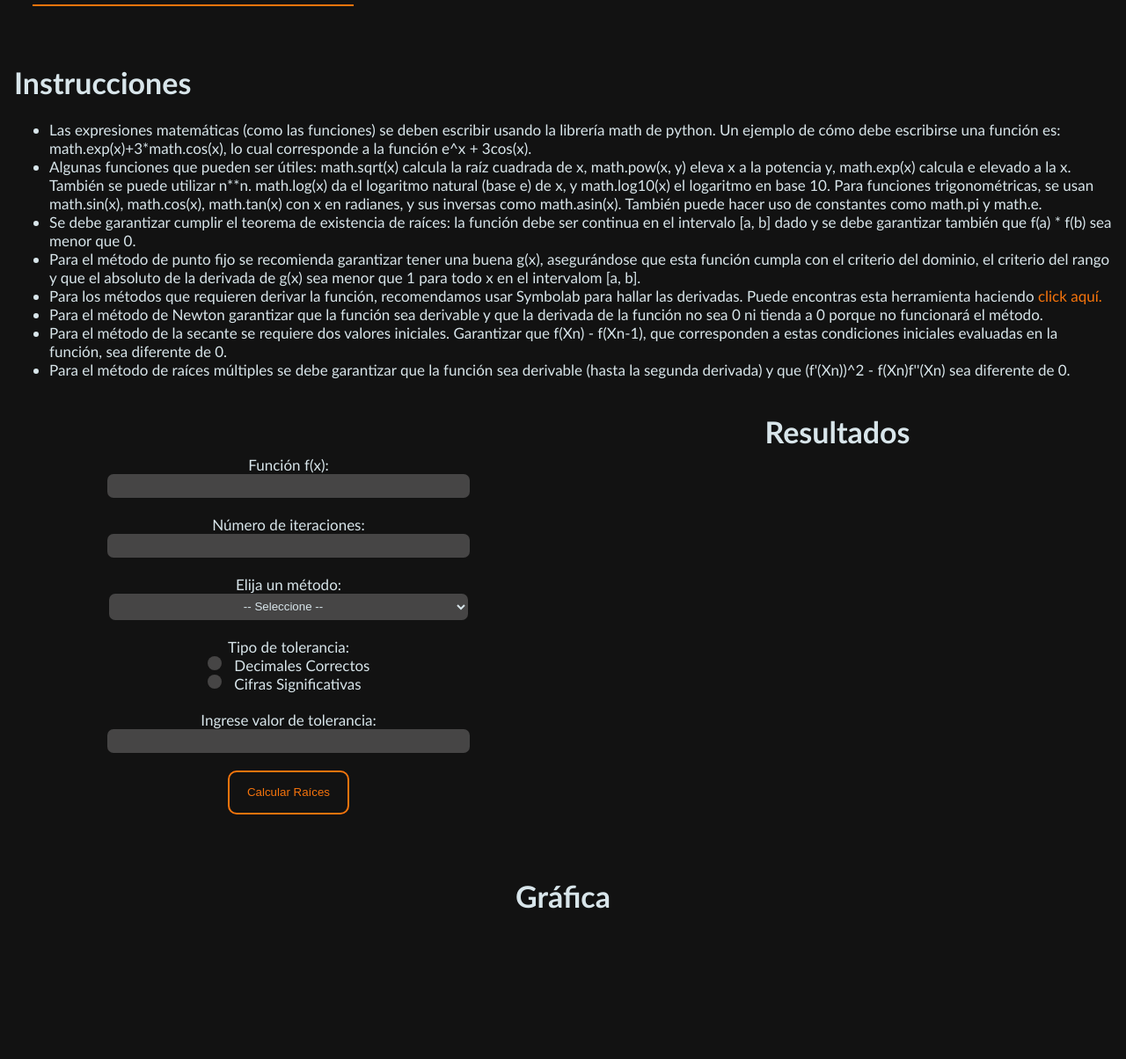
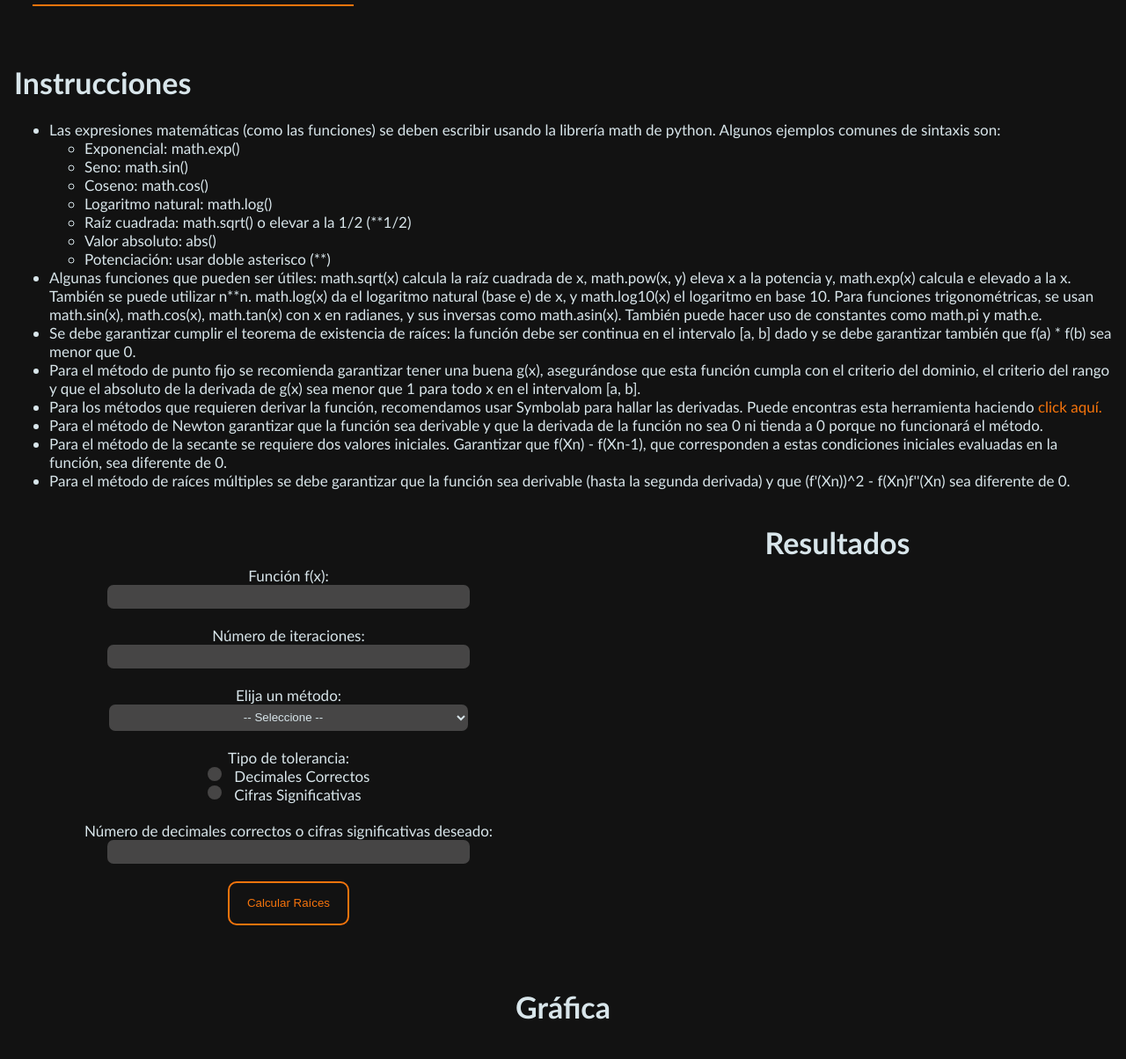
Before and after one commit to JaraCalle/Analisis-numerico, a Django app: template src/templates/inicio.html in a window 1280 px wide. Shown: the part 74-1278 px from the top of the page at 88% size. Before the commit the page ends 1107 px from the top, so only its background shows below. Run offline with Django 5.2, Linux system fonts and the light colour scheme; the template is opened without the code that fills it, so the values that code supplies are empty.

Commit message:
Cambios adicionales en las instrucciones

```diff
--- a/requirements.txt
+++ b/requirements.txt
@@ -1,3 +1,4 @@
+django
 plotly
 numpy
 pandas
--- a/src/templates/inicio.html
+++ b/src/templates/inicio.html
@@ -26,8 +26,30 @@
                 <h1>Instrucciones</h1>
                 <ul>
                     <li>
-                        Las expresiones matemáticas (como las funciones) se deben escribir usando la librería math de python. Un ejemplo de cómo debe
-                        escribirse una función es: math.exp(x)+3*math.cos(x), lo cual corresponde a la función e^x + 3cos(x).
+                        Las expresiones matemáticas (como las funciones) se deben escribir usando la librería math de python. Algunos ejemplos comunes de sintaxis son:
+                        <ul>
+                            <li>
+                                Exponencial: math.exp()
+                            </li>
+                            <li>
+                                Seno: math.sin()
+                            </li>
+                            <li>
+                                Coseno: math.cos()
+                            </li>
+                            <li>
+                                Logaritmo natural: math.log()
+                            </li>
+                            <li>
+                                Raíz cuadrada: math.sqrt() o elevar a la 1/2 (**1/2)
+                            </li>
+                            <li>
+                                Valor absoluto: abs()
+                            </li>
+                            <li>
+                                Potenciación: usar doble asterisco (**)
+                            </li>
+                        </ul>
                     </li>
                     <li>
                     Algunas funciones que pueden ser útiles: math.sqrt(x) calcula la raíz cuadrada de x, math.pow(x, y) eleva x a la potencia y, math.exp(x) calcula e elevado a la x. También se puede utilizar n**n. math.log(x) da el logaritmo natural (base e) de x, y math.log10(x) el logaritmo en base 10. Para funciones trigonométricas, se usan math.sin(x), math.cos(x), math.tan(x) con x en radianes, y sus inversas como math.asin(x). También puede hacer uso de constantes como math.pi y math.e.
@@ -91,7 +113,7 @@
                             <label for="cs">Cifras Significativas</label>
                         </div>
 
-                        <label for="tolerancia">Ingrese valor de tolerancia:</label>
+                        <label for="tolerancia">Número de decimales correctos o cifras significativas deseado:</label>
                         <input type="text" id="tolerancia" name="tolerancia" required>
 
                         <!-- Intervalo (solo para Bisección y Regla Falsa) -->
@@ -173,8 +195,30 @@
                 <h1>Instrucciones</h1>
                 <ul>
                     <li>
-                        Las expresiones matemáticas (como las funciones) se deben escribir usando la librería math de python. Un ejemplo de cómo debe
-                        escribirse una función es: math.exp(x)+3*math.cos(x), lo cual corresponde a la función e^x + 3cos(x).
+                        Las expresiones matemáticas (como las funciones) se deben escribir usando la librería math de python. Algunos ejemplos comunes de sintaxis son:
+                        <ul>
+                            <li>
+                                Exponencial: math.exp()
+                            </li>
+                            <li>
+                                Seno: math.sin()
+                            </li>
+                            <li>
+                                Coseno: math.cos()
+                            </li>
+                            <li>
+                                Logaritmo natural: math.log()
+                            </li>
+                            <li>
+                                Raíz cuadrada: math.sqrt() o elevar a la 1/2 (**1/2)
+                            </li>
+                            <li>
+                                Valor absoluto: abs()
+                            </li>
+                            <li>
+                                Potenciación: usar doble asterisco (**)
+                            </li>
+                        </ul>
                     </li>
                     <li>
                         Se debe garantizar cumplir el teorema de existencia de raíces: la función debe ser continua en el intervalo [a, b] dado y
@@ -223,7 +267,7 @@
                             <label for="cs">Cifras Significativas</label>
                         </div>
 
-                        <label for="tolerancia">Ingrese valor de tolerancia:</label>
+                        <label for="tolerancia">Número de decimales correctos o cifras significativas deseado:</label>
                         <input type="text" id="tolerancia" name="tolerancia" required>
 
                         <div id="intervalo" class="visible">
@@ -336,7 +380,7 @@
                             <label for="cs2">Cifras Significativas con División por la Norma</label>
                         </div>
 
-                        <label for="tolerancia">Ingrese valor de tolerancia:</label>
+                        <label for="tolerancia">Número de decimales correctos o cifras significativas deseado:</label>
                         <input type="text" id="tolerancia" name="tolerancia" required>
 
                         <label for="iteraciones">Número de iteraciones:</label>
@@ -382,16 +426,16 @@
                         Se debe garantizar que haya el mismo número de valores de x que de y, ya que estos representan los pares ordenados de puntos (x, y).
                     </li>
                     <li>
-                        Los valores, tanto de x como de y, se deben escribir separados por comas y en orden ascendente. El orden en el que se escriban los
-                        valores de x debe corresponder al orden con el que se escriben los valores de y y viceversa, es decir, garantizar que el primner valor
-                        de x que sea la pareja ordenada del primer valor de y que se escribe (y así con el resto de valores).
+                        Los valores, tanto de x como de y, se deben escribir separados por comas. Los valores de x deben estar en orden ascendente
+                        y el orden de y se debe ajustar consecuentemente.
                     </li>
                     <li>
-                        Se debe garantizar la unicidad de valores de x, es decir, un valor de x NO puede estar repetido. Esta regla no aplica para los valores
-                        de y.
+                        Un mismo valor de x no puede tener asignado varios valores de y (los valores de x deben ser únicos).
                     </li>
                     <li>
                         El usuario debe suministrar un valor adicional de x (con su correspondiente imagen y) para poder realizar el cálculo del error.
+                        Este nuevo punto (x, y) debe estar dentro del dominio de los datos, ya que se realiza el error del cálculo convencional y no el
+                        error de truncamiento.
                     </li>
                 </ul>
             </div>
```
